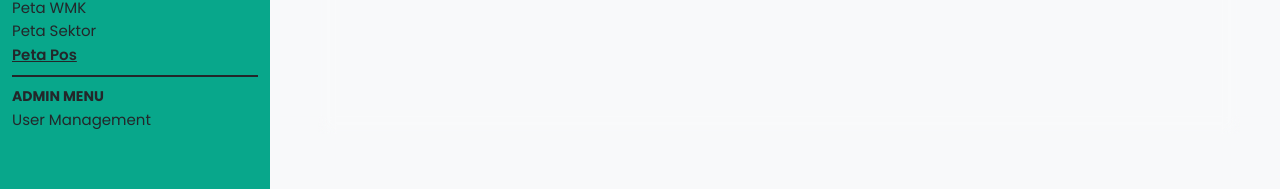
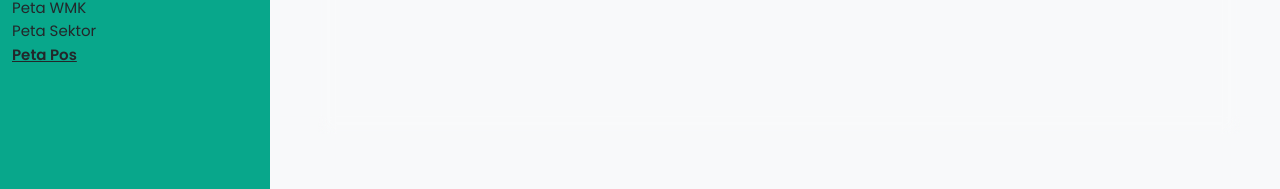
Before and after one commit to ahmadzakiakmal/Prototype-RISPKP, a Next.js app: page /dashboard/peta-pos in a window 1280 px wide. Shown: the part 586-775 px from the top of the page. Built offline with nearby package versions, Linux system fonts and the light colour scheme; no server answers.

Commit message:
feat: hide admin menu for non admins

```diff
--- a/src/components/Layout.tsx
+++ b/src/components/Layout.tsx
@@ -215,17 +215,21 @@ export default function Layout({ children }: { children: React.ReactNode }) {
               </Link>
             </ul>
           </section>
+          {user.role === "admin" && (
             <section
               className={
                 "border-t-2 border-neutral-400 py-3 " +
                 (isMenuOpen ? "" : "sm:hidden")
               }
             >
-            <h2 className="text-[14px] font-bold leading-[105%]">ADMIN MENU</h2>
+              <h2 className="text-[14px] font-bold leading-[105%]">
+                ADMIN MENU
+              </h2>
               <ul className="flex flex-col text-[15px] mt-2 gap-2 leading-[105%] list-disc">
                 <Link href="/admin/user-management">User Management</Link>
               </ul>
             </section>
+          )}
         </div>
       </section>
       <section className="w-full px-[5%] sm:pl-7 sm:pr-5 md:pl-12 md:pr-10 pt-[140px] sm:pt-[120px] pb-20 relative z-[1] overflow-x-hidden">
```
Lines whose indentation alone changed are shown as unchanged.
